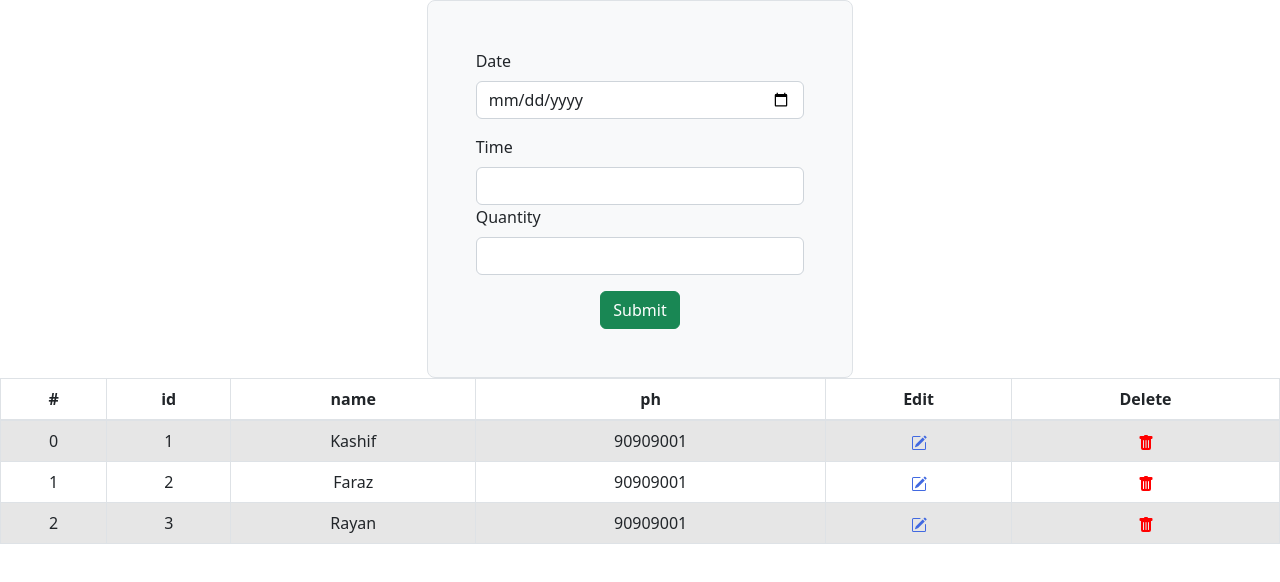
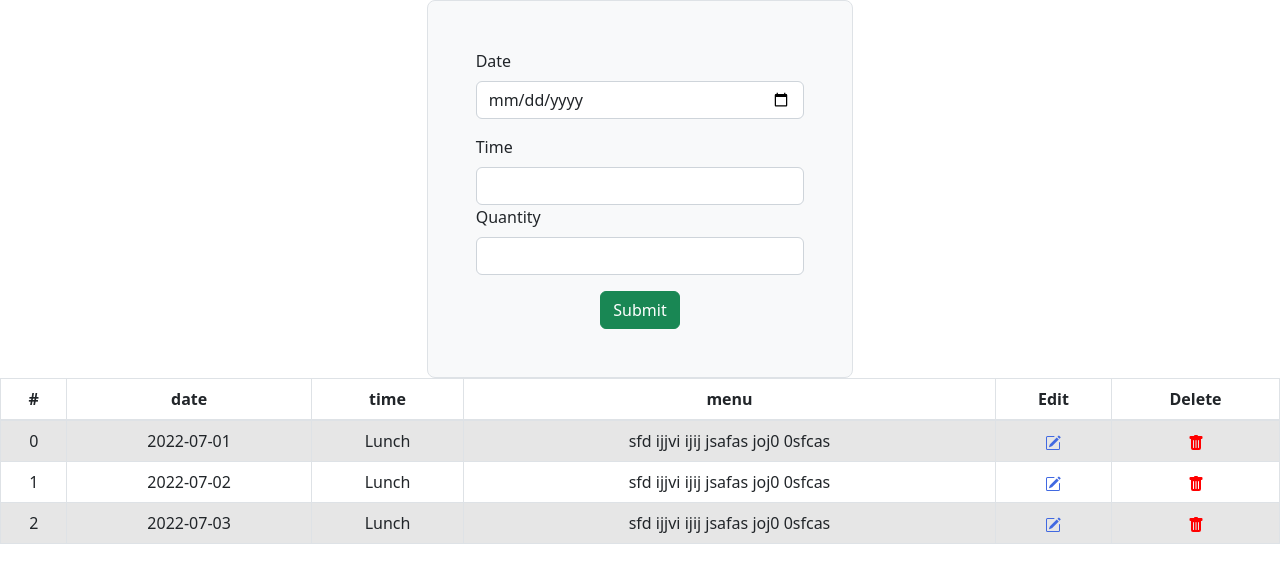
Before and after one commit to Kash15if/meal-booking-system, a React (Create React App) app: page / in a window 1280 px wide. Shown: the top 582 px of the page. Built offline with nearby package versions, Linux system fonts and the light colour scheme.

Commit message:
removed bug from table and form

```diff
--- a/src/Components/Admin/ManageTabs/CreateMenuFOrm.js
+++ b/src/Components/Admin/ManageTabs/CreateMenuFOrm.js
@@ -12,6 +12,7 @@ const CreateMenu = ({ formData, setFormData, handleFormSubmit }) => {
     setFormData({ ...formData, [name]: value });
   };
 
+  console.log(formData);
   return (
     <div className="col-md-4 col-sm-12 container p-5 bg-light border rounded-3 text-left">
       <div className="mb-3">
--- a/src/Components/Admin/ManageTabs/MenuTab.js
+++ b/src/Components/Admin/ManageTabs/MenuTab.js
@@ -10,24 +10,25 @@ const MenuTab = () => {
     time: "",
     menu: "",
   });
+
   const [tabHeader, setTabHeader] = useState();
 
   useEffect(() => {
     let tempData = [
       {
-        id: 1,
-        name: "Kashif",
-        ph: "90909001",
+        date: "2022-07-01",
+        time: "Lunch",
+        menu: "sfd ijjvi ijij jsafas joj0 0sfcas",
       },
       {
-        id: 2,
-        name: "Faraz",
-        ph: "90909001",
+        date: "2022-07-02",
+        time: "Lunch",
+        menu: "sfd ijjvi ijij jsafas joj0 0sfcas",
       },
       {
-        id: 3,
-        name: "Rayan",
-        ph: "90909001",
+        date: "2022-07-03",
+        time: "Lunch",
+        menu: "sfd ijjvi ijij jsafas joj0 0sfcas",
       },
     ];
 
@@ -56,7 +57,9 @@ const MenuTab = () => {
   };
 
   const handleEditRow = (editRowData) => {
+    // console.log(editRowData);
     setSelectedRow(editRowData);
+    // console.log(selectedRow);
   };
 
   return (
--- a/src/CustomComponents/Table/Table.js
+++ b/src/CustomComponents/Table/Table.js
@@ -30,7 +30,7 @@ const BSTable = ({ data, header, handleEditRow, deleteRow }) => {
   // let selectedRow = {};
 
   const handleEditTable = (oneRow) => {
-    console.log(oneRow);
+    // console.log(oneRow);
 
     handleEditRow(oneRow);
     //setData(data)
```
